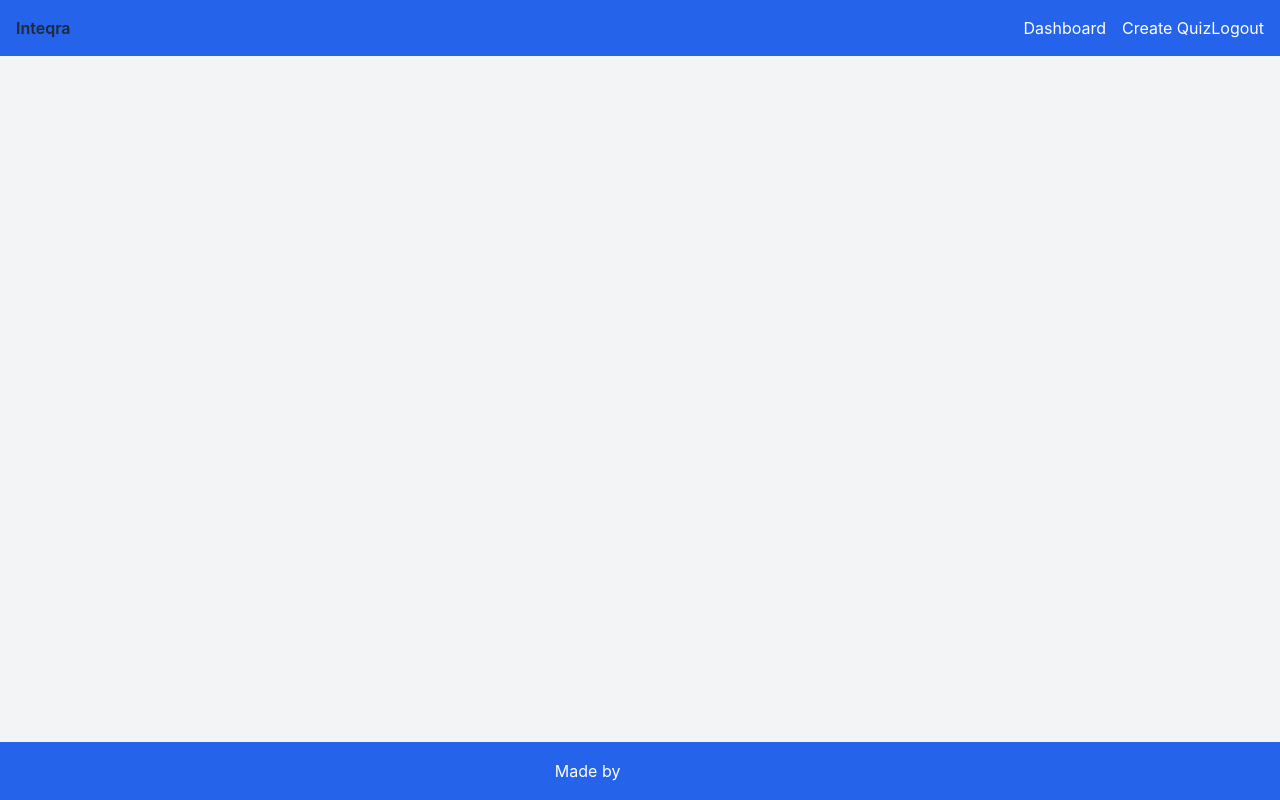
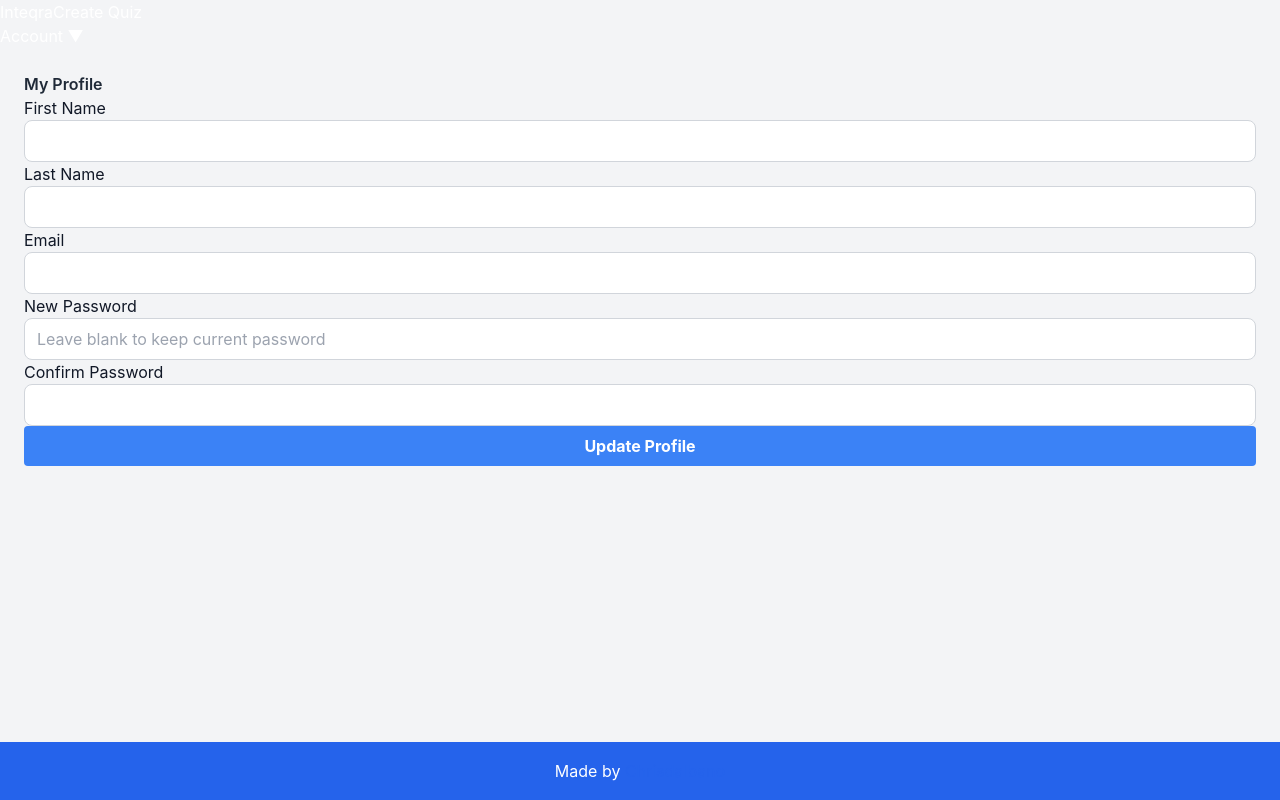
Before and after one commit to Chrisdalbano/FormShip-App, a Vue app in the folder frontend/: page /profile in a window 1280 px wide. Built offline with nearby package versions, Linux system fonts and the light colour scheme; no server answers; sample sign-in values are in the browser's storage.

Commit message:
Improved Auth/SignUp/Login process, added MyProfile page and dropdown elements.

```diff
--- a/frontend/src/App.vue
+++ b/frontend/src/App.vue
@@ -1,9 +1,7 @@
 <template>
   <div id="app">
-    <header class="app-header">
-      <h1 class="font-bold text-white text-3xl">Inteqra</h1>
-      <NavbarComponent />
-    </header>
+    <NavbarComponent />
+
     <main>
       <router-view />
     </main>
--- a/frontend/src/components/LoginComponent.vue
+++ b/frontend/src/components/LoginComponent.vue
@@ -1,6 +1,7 @@
 <template>
   <div class="max-w-md mx-auto mt-8 p-6 bg-white rounded-lg shadow-lg">
-    <h2 class="text-2xl font-semibold mb-4 text-center">Log In</h2>
+    <h2 class="text-2xl font-semibold mb-4 text-center">Log in to Inteqra
+    </h2>
     <form @submit.prevent="login">
       <div class="mb-4">
         <label class="block text-gray-700">Email</label>
--- a/frontend/src/components/NavbarComponent.vue
+++ b/frontend/src/components/NavbarComponent.vue
@@ -1,32 +1,112 @@
 <template>
-  <nav>
-    <router-link v-if="isAuthenticated" to="/">Dashboard</router-link>
-    <router-link v-if="isAuthenticated" to="/create-quiz"
-      >Create Quiz</router-link
-    >
-    <button v-if="isAuthenticated" @click="logout">Logout</button>
-    <router-link v-else to="/auth">Login/Register</router-link>
+  <nav class="flex items-center justify-between p-4 bg-blue-500">
+    <!-- Logo and Navigation Links -->
+    <div>
+      <router-link class="font-bold text-xl text-white" to="/"
+        >Inteqra</router-link
+      >
+      <router-link
+        v-if="authStore.isAuthenticated"
+        class="ml-4 text-white"
+        to="/create-quiz"
+        >Create Quiz</router-link
+      >
+    </div>
+
+    <!-- Authentication Links and Account Dropdown -->
+    <div>
+      <template v-if="authStore.isAuthenticated">
+        <div class="relative inline-block text-left">
+          <button @click="toggleDropdown" class="focus:outline-none text-white">
+            Account ▼
+          </button>
+
+          <!-- Dropdown Menu -->
+          <div
+            v-if="showDropdown"
+            class="absolute right-0 mt-2 w-48 bg-white text-gray-800 rounded-lg shadow-lg"
+          >
+            <router-link
+              @click="closeDropdown"
+              to="/profile"
+              class="block px-4 py-2 hover:bg-gray-100"
+              >My Profile</router-link
+            >
+            <router-link
+              @click="closeDropdown"
+              to="/account"
+              class="block px-4 py-2 hover:bg-gray-100"
+              >Account</router-link
+            >
+            <router-link
+              @click="closeDropdown"
+              to="/billing"
+              class="block px-4 py-2 hover:bg-gray-100"
+              >Billing</router-link
+            >
+            <router-link
+              @click="closeDropdown"
+              to="/users"
+              class="block px-4 py-2 hover:bg-gray-100"
+              >Users</router-link
+            >
+            <button
+              @click="logout"
+              class="w-full text-left block px-4 py-2 hover:bg-gray-100"
+            >
+              Logout
+            </button>
+          </div>
+        </div>
+      </template>
+      <template v-else>
+        <router-link class="ml-4" to="/auth">Login/Register</router-link>
+      </template>
+    </div>
   </nav>
 </template>
 
 <script>
+import { useAuthStore } from '../store/auth'
+import { ref } from 'vue'
+import { useRouter } from 'vue-router'
+
 export default {
-  computed: {
-    isAuthenticated() {
-      return !!localStorage.getItem('jwt')
-    },
-  },
-  methods: {
-    logout() {
-      localStorage.removeItem('jwt')
-      this.$router.push({ name: 'Auth' })
-    },
+  setup() {
+    const authStore = useAuthStore()
+    const router = useRouter()
+    const showDropdown = ref(false)
+
+    const toggleDropdown = () => {
+      showDropdown.value = !showDropdown.value
+    }
+
+    const closeDropdown = () => {
+      showDropdown.value = false
+    }
+
+    const logout = () => {
+      authStore.logout(router)
+      closeDropdown()
+    }
+
+    return {
+      authStore,
+      showDropdown,
+      toggleDropdown,
+      closeDropdown,
+      logout,
+    }
   },
 }
 </script>
 
 <style scoped>
 nav a {
-  @apply ml-4 text-white hover:text-blue-200;
+  @apply text-white hover:text-blue-200;
+}
+
+nav button {
+  @apply text-white hover:text-blue-200;
 }
 </style>
--- a/frontend/src/router/index.js
+++ b/frontend/src/router/index.js
@@ -1,46 +1,21 @@
 import { createRouter, createWebHistory } from 'vue-router'
 import QuizDashboard from '../views/QuizDashboard.vue'
 import CreateQuiz from '../views/CreateQuiz.vue'
-import TestQuiz from '../views/TestQuiz.vue'
+import TestQuiz from '@/views/TestQuiz.vue'
 import EditQuiz from '@/views/EditQuiz.vue'
 import AuthView from '@/views/AuthView.vue'
+import MyProfile from '@/views/MyProfile.vue'  // Import MyProfile
 
-const isAuthenticated = () => {
-  return !!localStorage.getItem('jwt')
-}
+const isAuthenticated = () => !!localStorage.getItem('jwt')
 
 const routes = [
-  {
-    path: '/',
-    name: 'QuizDashboard',
-    component: QuizDashboard,
-    meta: { requiresAuth: true },
-  },
-  {
-    path: '/create-quiz',
-    name: 'CreateQuiz',
-    component: CreateQuiz,
-    meta: { requiresAuth: true },
-  },
-  {
-    path: '/quiz/:id',
-    name: 'TestQuiz',
-    component: TestQuiz,
-    props: true,
-    meta: { requiresAuth: true },
-  },
-  {
-    path: '/edit-quiz/:id',
-    name: 'EditQuiz',
-    component: EditQuiz,
-    props: true,
-    meta: { requiresAuth: true },
-  },
-  {
-    path: '/auth',
-    name: 'Auth',
-    component: AuthView,
-  },
+  { path: '/', name: 'QuizDashboard', component: QuizDashboard, meta: { requiresAuth: true } },
+  { path: '/create-quiz', name: 'CreateQuiz', component: CreateQuiz, meta: { requiresAuth: true } },
+  { path: '/quiz/:id', name: 'TestQuiz', component: TestQuiz, props: true, meta: { requiresAuth: true } },
+  { path: '/edit-quiz/:id', name: 'EditQuiz', component: EditQuiz, props: true, meta: { requiresAuth: true } },
+  { path: '/auth', name: 'Auth', component: AuthView },
+  { path: '/profile', name: 'MyProfile', component: MyProfile, meta: { requiresAuth: true } },  // New profile route
+
 ]
 
 const router = createRouter({
@@ -50,7 +25,7 @@ const router = createRouter({
 
 router.beforeEach((to, from, next) => {
   if (to.meta.requiresAuth && !isAuthenticated()) {
-    next({ name: 'Auth' })  // Redirect to Auth page if not authenticated
+    next({ name: 'Auth' })
   } else {
     next()
   }
--- a/frontend/src/store/auth.js
+++ b/frontend/src/store/auth.js
@@ -1,6 +1,7 @@
 // store/auth.js
 import { defineStore } from 'pinia'
 import axios from 'axios'
+// import AuthView from '@/views/AuthView.vue'
 
 export const useAuthStore = defineStore('auth', {
     state: () => ({
@@ -28,11 +29,13 @@ export const useAuthStore = defineStore('auth', {
                 }
             }
         },
-        logout() {
+        logout(router) {
             this.token = null
             this.user = null
             localStorage.removeItem('jwt')
+            router.push('/auth')  // Use router to redirect
         },
+
         async ssoLogin(provider) {
             // Placeholder for SSO integration
             console.log(`Logging in with ${provider}...`)
--- /dev/null
+++ b/frontend/src/views/MyProfile.vue
@@ -0,0 +1,123 @@
+<template>
+  <div v-if="loading" class="text-center mt-8 text-gray-600">Loading...</div>
+  <div v-else class="max-w-lg mx-auto mt-8 p-6 bg-white rounded-lg shadow-lg">
+    <h2 class="text-2xl font-semibold mb-6 text-center">My Profile</h2>
+
+    <form @submit.prevent="updateProfile">
+      <div class="mb-4">
+        <label class="block text-gray-700">First Name</label>
+        <input v-model="first_name" class="input-field" type="text" required />
+      </div>
+
+      <div class="mb-4">
+        <label class="block text-gray-700">Last Name</label>
+        <input v-model="last_name" class="input-field" type="text" required />
+      </div>
+
+      <div class="mb-4">
+        <label class="block text-gray-700">Email</label>
+        <input v-model="email" class="input-field" type="email" required />
+      </div>
+
+      <div class="mb-4">
+        <label class="block text-gray-700">New Password</label>
+        <input v-model="password" class="input-field" type="password" placeholder="Leave blank to keep current password" />
+      </div>
+
+      <div class="mb-4">
+        <label class="block text-gray-700">Confirm Password</label>
+        <input v-model="confirmPassword" class="input-field" type="password" />
+        <p v-if="passwordMismatch" class="text-red-500 text-sm mt-2">Passwords do not match</p>
+      </div>
+
+      <button type="submit" class="btn-primary" :disabled="passwordMismatch">Update Profile</button>
+    </form>
+  </div>
+</template>
+
+<script>
+import { ref, computed, onMounted } from 'vue'
+import axios from 'axios'
+import { useAuthStore } from '../store/auth'
+
+export default {
+  setup() {
+    const authStore = useAuthStore()
+    const loading = ref(true)
+    const email = ref('')
+    const first_name = ref('')
+    const last_name = ref('')
+    const password = ref('')
+    const confirmPassword = ref('')
+
+    const passwordMismatch = computed(() => password.value && confirmPassword.value && password.value !== confirmPassword.value)
+
+    const fetchUserProfile = () => {
+      if (authStore.user) {
+        email.value = authStore.user.email
+        first_name.value = authStore.user.first_name || ''
+        last_name.value = authStore.user.last_name || ''
+        loading.value = false
+      } else {
+        authStore.fetchUser().then(() => {
+          email.value = authStore.user.email
+          first_name.value = authStore.user.first_name || ''
+          last_name.value = authStore.user.last_name || ''
+          loading.value = false
+        }).catch(error => {
+          console.error('Failed to fetch user data:', error)
+          loading.value = false
+        })
+      }
+    }
+
+    const updateProfile = async () => {
+      if (passwordMismatch.value) {
+        alert('Passwords do not match')
+        return
+      }
+      try {
+        await axios.put(
+          'http://localhost:8000/api/users/me/',
+          {
+            email: email.value,
+            first_name: first_name.value,
+            last_name: last_name.value,
+            password: password.value || undefined,
+          },
+          { headers: { Authorization: `Bearer ${authStore.token}` } }
+        )
+        alert('Profile updated successfully')
+        authStore.fetchUser() // Refresh user data
+      } catch (error) {
+        console.error(error)
+        alert('Failed to update profile')
+      }
+    }
+
+    onMounted(() => {
+      fetchUserProfile()
+    })
+
+    return {
+      email,
+      first_name,
+      last_name,
+      password,
+      confirmPassword,
+      passwordMismatch,
+      updateProfile,
+      loading,
+    }
+  },
+}
+</script>
+
+<style scoped>
+.input-field {
+  @apply w-full px-3 py-2 border border-gray-300 rounded-lg focus:outline-none focus:ring-2 focus:ring-blue-500;
+}
+.btn-primary {
+  @apply w-full bg-blue-500 hover:bg-blue-700 text-white font-bold py-2 px-4 rounded focus:outline-none focus:shadow-md;
+}
+</style>
```
Also changed, not shown: frontend/src/components/RegisterComponent.vue (+8 -9 lines), frontend/src/views/AccountView.vue (deleted, +0 -48 lines).
